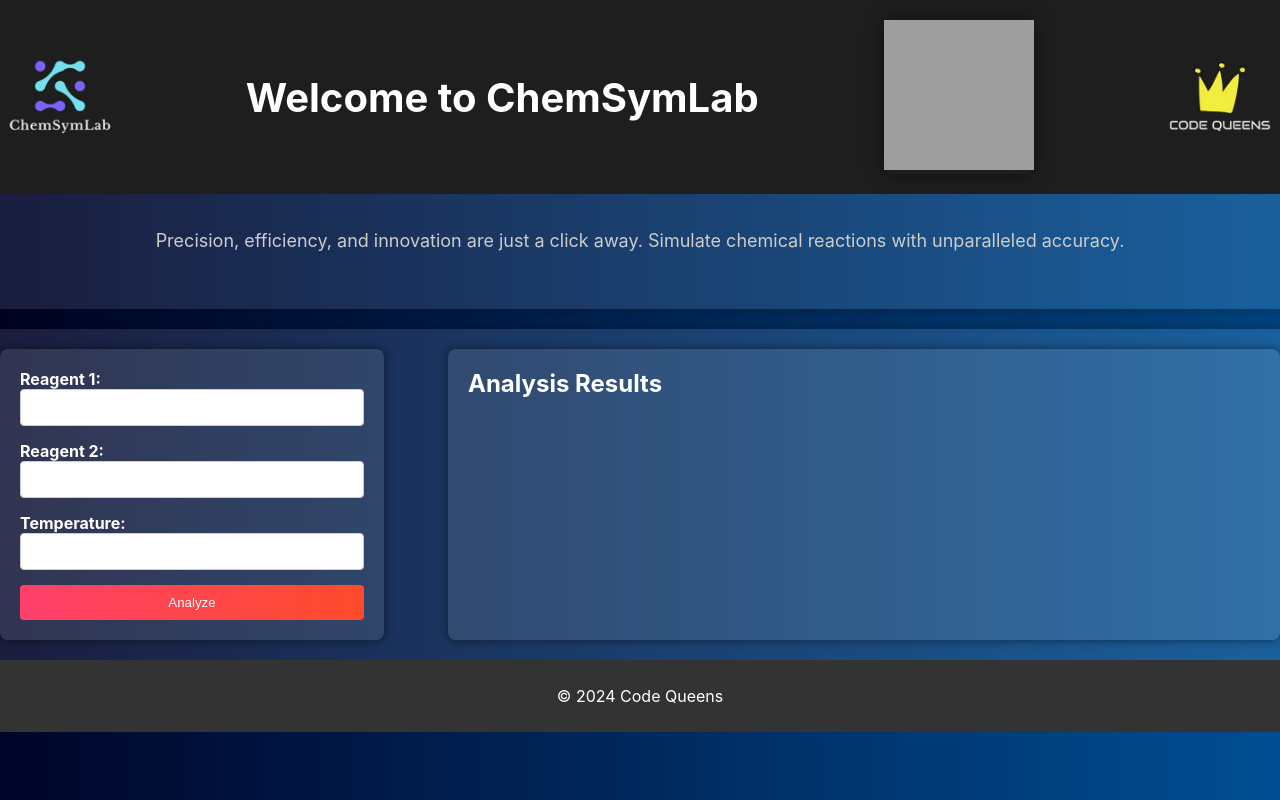
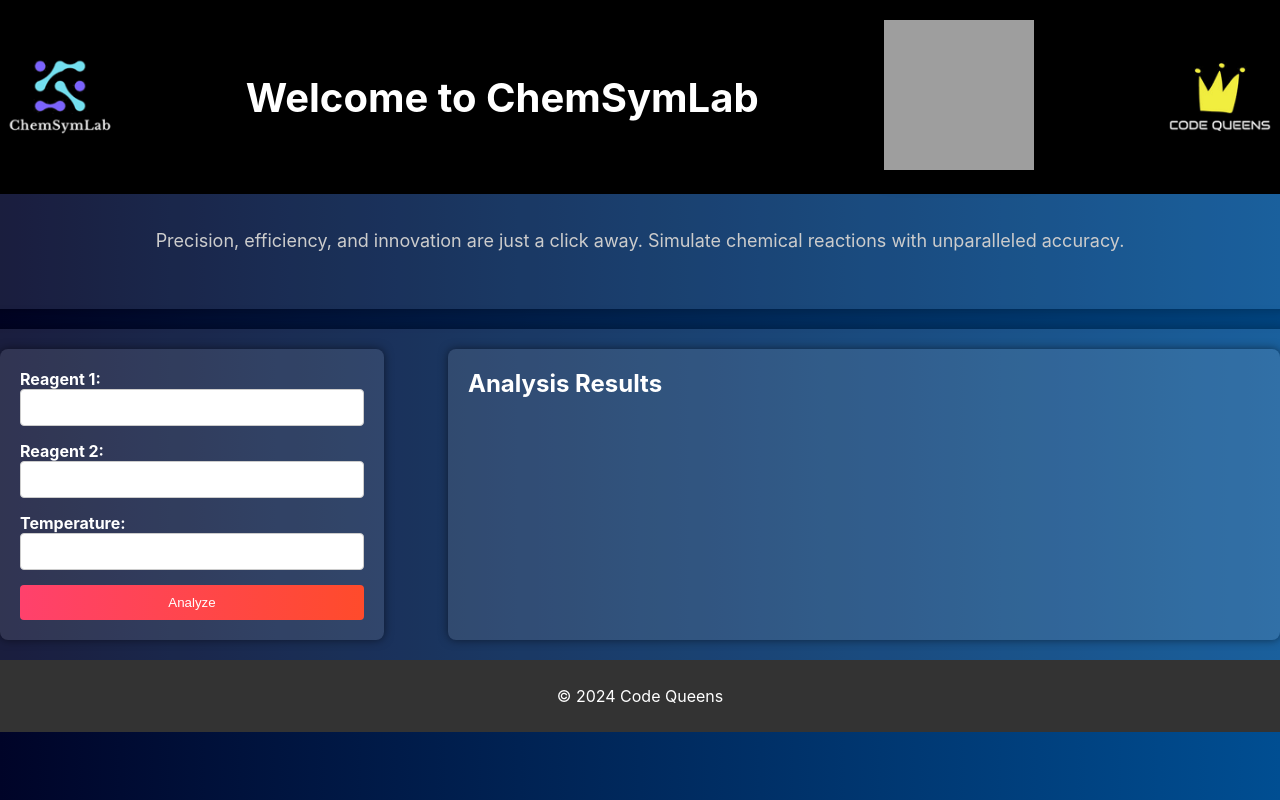
Before and after one commit to paulaoak/hackathon, a plain HTML site: page template/index.html in a window 1280 px wide. Drawn offline with Linux system fonts and the light colour scheme; grey boxes are pictures that could not be loaded.

Commit message:
Change header background color

```diff
--- a/static/styles.css
+++ b/static/styles.css
@@ -13,7 +13,7 @@ body {
 
 header {
     width: 100%;
-    background: rgba(30,30,30,255);
+    background: rgba(0,0,0,255);
     padding: 20px 20px 20px 0; /* Top, Right, Bottom, Left */
     position: fixed;
     top: 0;
```
